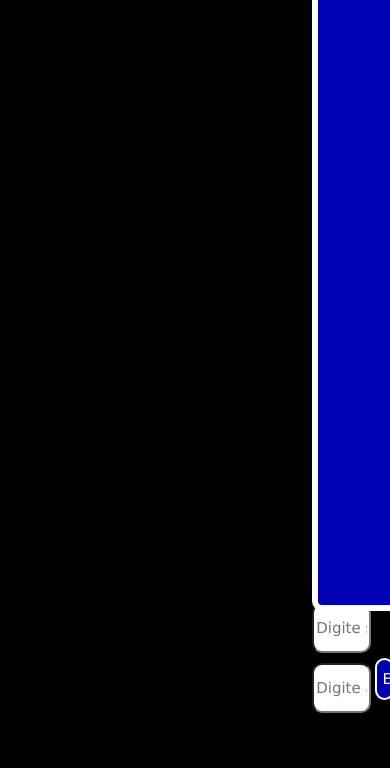
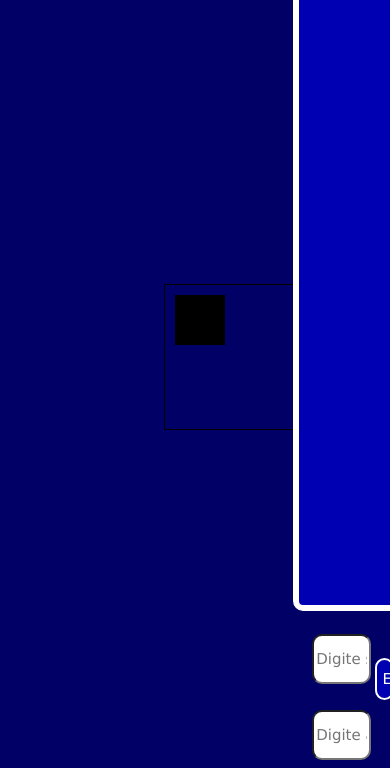
Before and after one commit to MauricioSuporte/Chip8-Emulator-and-Chat, a website: page index.html in a window 390 px wide. Shown: the part 76-844 px from the top of the page. Drawn offline with nearby package versions, Linux system fonts and the light colour scheme; no server answers.

Commit message:
Deixa responsivo para 720p e adiciona canvas

```diff
--- a/index.html
+++ b/index.html
@@ -6,6 +6,7 @@
 	</head>
 
 <body>
+<canvas width="160" height="144"></canvas>
 
 <div id="cuiaboy"> <p id="p">Cuiaboy</p><p id="pr"></p></div>
 <br>
@@ -20,6 +21,84 @@
 	</form>
 	<div class="chat" id="chat">
 </div>
+
+
+
+	<script>
+		//Tela Emulador
+		var UP = 38, DOWN = 40, LEFT = 37, RIGHT = 39;
+		var moveEsquerda = false, moveDireita = false, moveCima = false, moveBaixo = false;
+		var cnv = document.querySelector("canvas");
+		var ctx = cnv.getContext("2d");
+		var p1 = {
+			x: 10,
+			y: 10
+		};
+
+		update();
+
+		window.addEventListener("keydown", keydownHandler);
+		window.addEventListener("keyup", keyupHandler);
+
+		function keydownHandler(e){
+			var key = e.keyCode;
+			if(key === LEFT && key !== RIGHT){
+				moveEsquerda = true;
+			}
+			if(key === RIGHT && key !== LEFT){
+				moveDireita = true;
+			}
+			if(key === UP && key !== DOWN){
+				moveCima = true;
+			}
+			if(key === DOWN && key !== UP){
+				moveBaixo = true;
+			}
+		}
+
+		function keyupHandler(e){
+			var key = e.keyCode;
+			if(key === LEFT && key !== RIGHT){
+				moveEsquerda = false;
+			}
+			if(key === RIGHT && key !== LEFT){
+				moveDireita = false;
+			}
+			if(key === UP && key !== DOWN){
+				moveCima = false;
+			}
+			if(key === DOWN && key !== UP){
+				moveBaixo = false;
+			}
+		}
+
+		function move(){
+			if(moveEsquerda){
+				p1.x--;
+			}
+			if(moveDireita){
+				p1.x++;
+			}
+			if(moveCima){
+				p1.y--;
+			}
+			if(moveBaixo){
+				p1.y++;
+			}
+		}
+
+		function render(){
+			ctx.clearRect(0, 0, cnv.width, cnv.height);
+			ctx.fillRect(p1.x, p1.y, 50, 50);
+		}
+
+		function update(){
+			requestAnimationFrame(update, cnv);
+			move();
+			render();
+		}
+	</script>
+
 </body>
 
 <script>
@@ -56,24 +135,13 @@
 	if(showlog == false){
 	  var chat = document.getElementById("chat");
 	  chat.scrollTop = chat.scrollHeight;
-	  showlog = true;
 	  }
 	}, 4);
-
-	//function showl(){
-	//	showlog = true;
-	//}
-
-	//#function hidel(){
-	//	var chat = document.getElementById("chat");
-	//	  chat.scrollTop = chat.scrollHeight;
-	//	showlog = true;
-	//}
 </script>
 
 <style>
 	body{
-		background-color: black;
+		background-color: #000066;
 	}
 
 	#p{
@@ -116,7 +184,7 @@
 
 	#messageInput{
     position: absolute;
-    bottom: 55;
+    bottom: 1%;
 		margin-left: 78%;
 		text-align:center;
 		border-radius:10px;
@@ -131,7 +199,7 @@
 
   #userName{
     position: absolute;
-    bottom: 115;
+    bottom: 10%;
     margin-left: 78%;
     margin-top: 0px;
     text-align:center;
@@ -166,14 +234,19 @@
 	#chat{
     position: absolute;
     top: 3%;
-    margin-left: 78%;
+    margin-left: 73%;
 		border: 6px solid white;
-		width:20%;
+		width:25%;
 		background-color:#0000b3;
 		border-radius: 10px;
 		overflow-y:scroll;
 		height:77%;
 	}
+
+	::-webkit-scrollbar {
+		display: none;
+	}
+
 
 	#circle{
 		width:100px;
@@ -184,5 +257,12 @@
 		background-color:green;
 	}
 
+	canvas{
+		border: solid 1px;
+		position: absolute;
+    	bottom: 40%;
+		margin-left: 40%;
+	}
+
 </style>
 </html>
```
